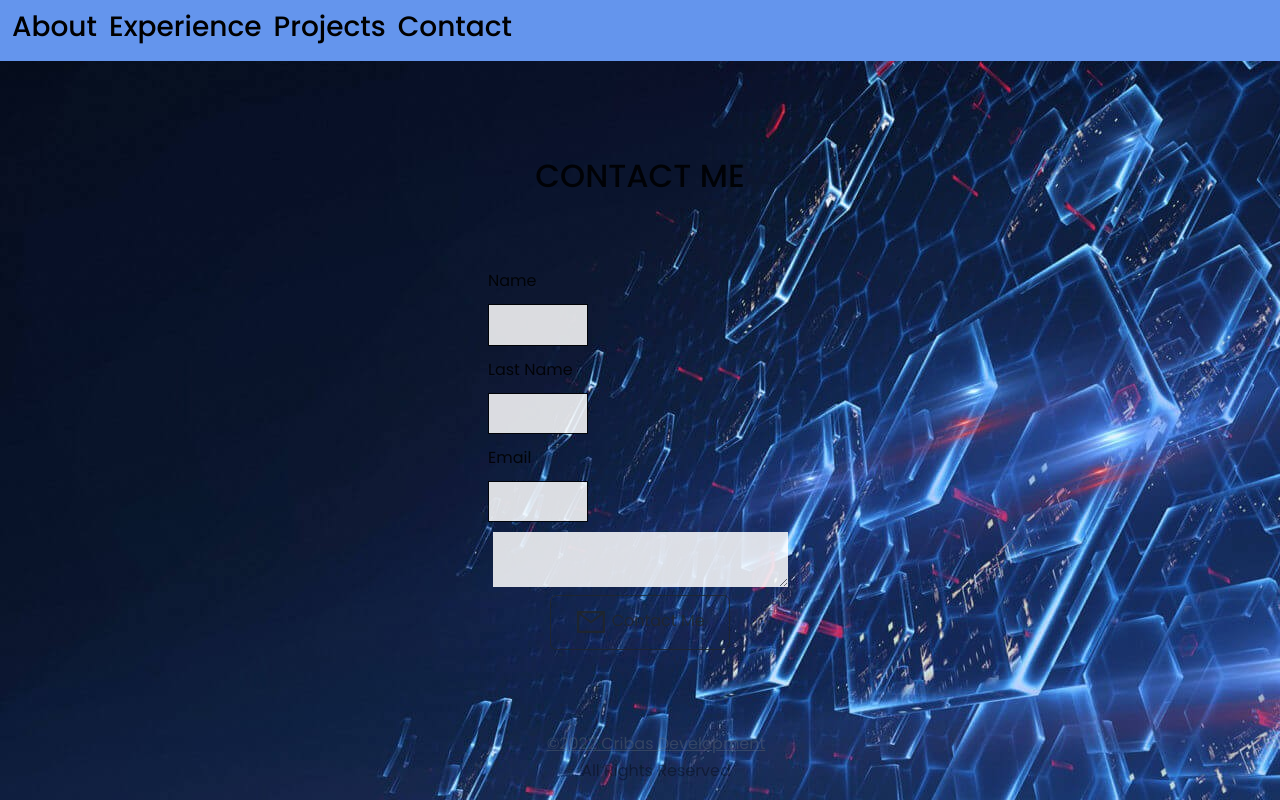
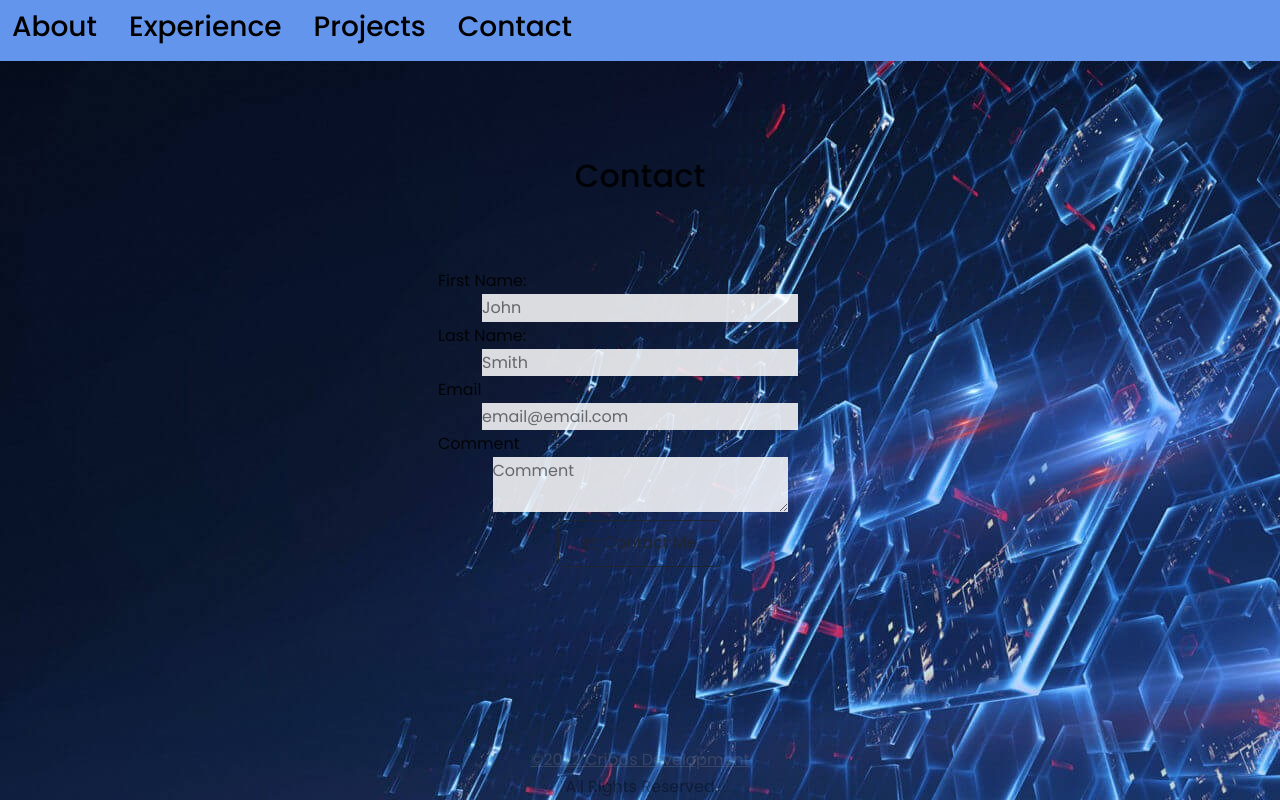
Before and after one commit to rakky21/re-ux, a React (Create React App) app in the folder client/: page / in a window 1280 px wide. Both pictures are taken after a click on the element "Contact". Built offline with nearby package versions, Linux system fonts and the light colour scheme.

Commit message:
updated the contaact section

```diff
--- a/client/src/components/Contact/Contact.js
+++ b/client/src/components/Contact/Contact.js
@@ -1,28 +1,69 @@
 import React from "react";
-import { AiOutlineMail } from "react-icons/ai";
+import { useState } from "react";
+import { AiOutlineMail, AiOutlineLoading3Quarters } from "react-icons/ai";
 
 function Contact() {
+  const [name, setName] = useState("");
+  const [apellido, setApellido] = useState("");
+  const [correo, setCorreo] = useState("");
+  const [comentario, setComentario] = useState("");
+  const [isPending, setIsPending] = useState(false);
+
+  const handleRequisito = (e) => {
+    e.preventDefault();
+    setIsPending(true);
+  };
   return (
     <section id="contact">
-      <h2> CONTACT ME </h2>
+      <h2> Contact </h2>
       <div className="contact">
-        <label> Name </label>
-        <input></input>
+        <form className="form" onSubmit={handleRequisito}>
+          <label> First Name:</label>
+          <input
+            required
+            placeholder="John"
+            type="text"
+            value={name}
+            onChange={(e) => setName(e.target.value)}
+          />
 
-        <label> Last Name </label>
-        <input></input>
-
-        <label> Email </label>
-        <input></input>
-
-        <textarea></textarea>
-
-        <div>
-          {" "}
-          <a className="btn" href="email">
-            <AiOutlineMail size="2rem" /> Contact Me{" "}
-          </a>
-        </div>
+          <label> Last Name: </label>
+          <input
+            required
+            placeholder="Smith"
+            type="text"
+            value={apellido}
+            onChange={(e) => setApellido(e.target.value)}
+          />
+          <label> Email </label>
+          <input
+            required
+            placeholder="email@email.com"
+            type="text"
+            value={correo}
+            onChange={(e) => setCorreo(e.target.value)}
+          />
+          <label> Comment</label>
+          <textarea
+            placeholder="Comment"
+            typeof="text"
+            value={comentario}
+            onChange={(e) => setComentario(e.target.value)}
+          />
+          <div>
+            {!isPending && (
+              <button className="btn" typeof="submit">
+                {" "}
+                <AiOutlineMail /> Contact Me
+              </button>
+            )}
+            {isPending && (
+              <div disabled className="btn">
+                <AiOutlineLoading3Quarters /> Loading{" "}
+              </div>
+            )}
+          </div>
+        </form>
       </div>
     </section>
   );
--- a/client/src/components/Footer/Footer.js
+++ b/client/src/components/Footer/Footer.js
@@ -3,13 +3,11 @@ import React from "react";
 function Footer() {
   return (
     <footer className="footer">
-        <ul>
       <a className="text-muted " href="/">
         &copy;{new Date().getFullYear()} Cribas Development
       </a>
       <br />
       All Rights Reserved
-        </ul>
     </footer>
   );
 }
--- a/client/src/style.css
+++ b/client/src/style.css
@@ -3,7 +3,8 @@
 /* === GEN === */
 
 :root {
-  --transition: all 500ms ease;
+  --transition: all 1s ease;
+  --transition2: all 5s ease;
 
   --color-bg: rgba(245,245,245);
   --color-bg2: rgba(255,250,250);
@@ -91,8 +92,11 @@ img{
   background-color: #6495ED;
   cursor: pointer;
   padding: 0.60rem .75rem;
-  gap: 0.75rem;
+  gap: 2rem;
   font-size: 200%;
+}
+.nav > h3:hover {
+  color: var(--color-letter-third);
 }
 
 /* === BODY === */
@@ -128,13 +132,14 @@ section .cards > h3 , section .cards > p {
   padding: 3rem;
 }
 .about > img {
-  border-radius: 51rem 51rem 2rem 2rem ;
+  border-radius: 65rem 65rem 35rem 35rem ;
   padding: 3rem 1.5rem 1.5rem 1.5rem;
+  transition: var(--transition2);
 }
 
 .about > img:hover {
   border-radius: 0%;
-  transform: var(--transition);
+  transition: var(--transition2);
 }
 
 /* === PROJECT === */
@@ -162,7 +167,7 @@ section .cards > h3 , section .cards > p {
 
 /* === CONTACT === */
 .contact {
-  max-width: 400px;
+  max-width: 500px;
   margin: auto;
   text-align: center;
   padding: 3rem;
@@ -206,7 +211,6 @@ footer {
 }
 
 
-
 @media screen and (max-width: 1024px) {
   .container {
     width: var(--container-wigth-md)
```
Lines whose indentation alone changed are shown as unchanged.
